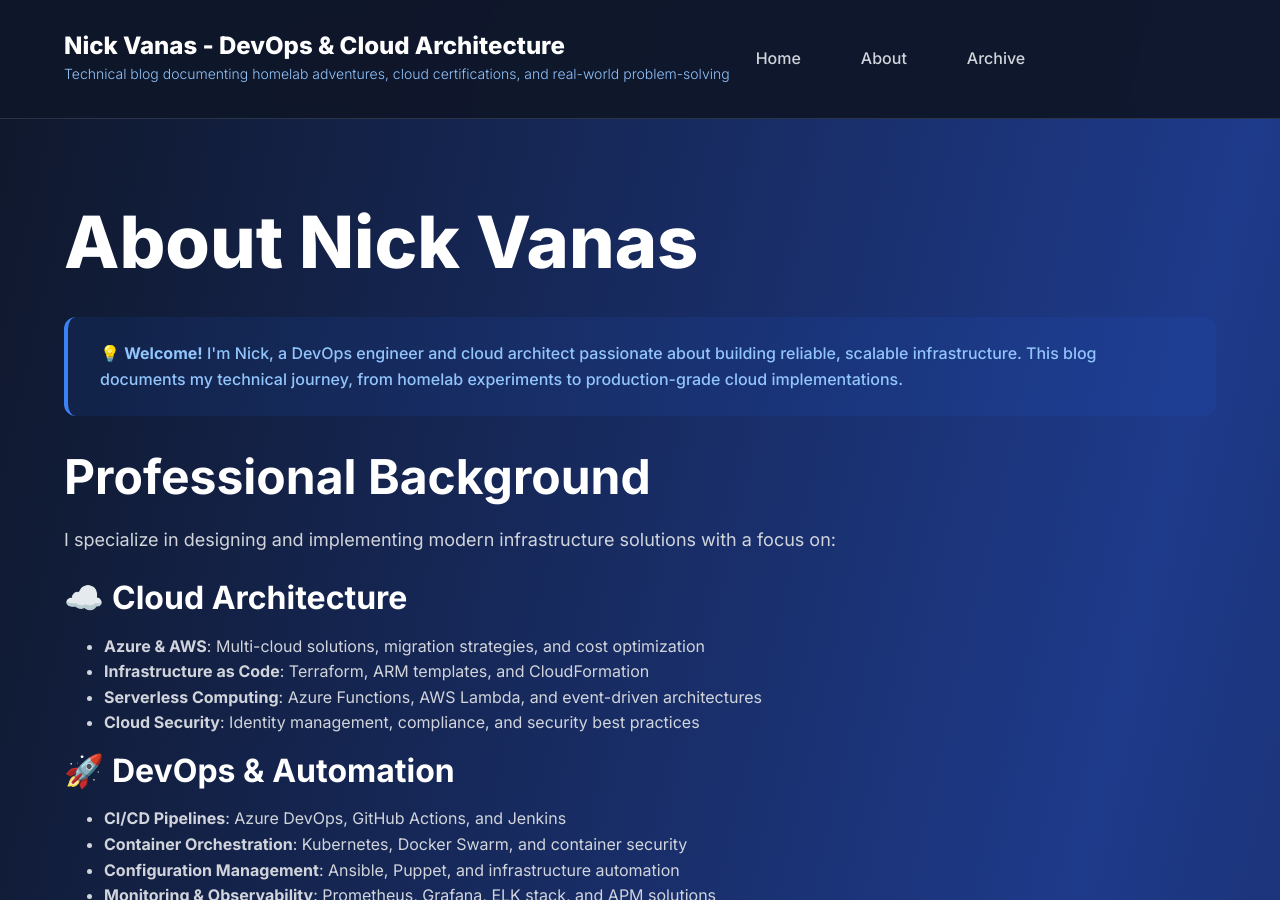
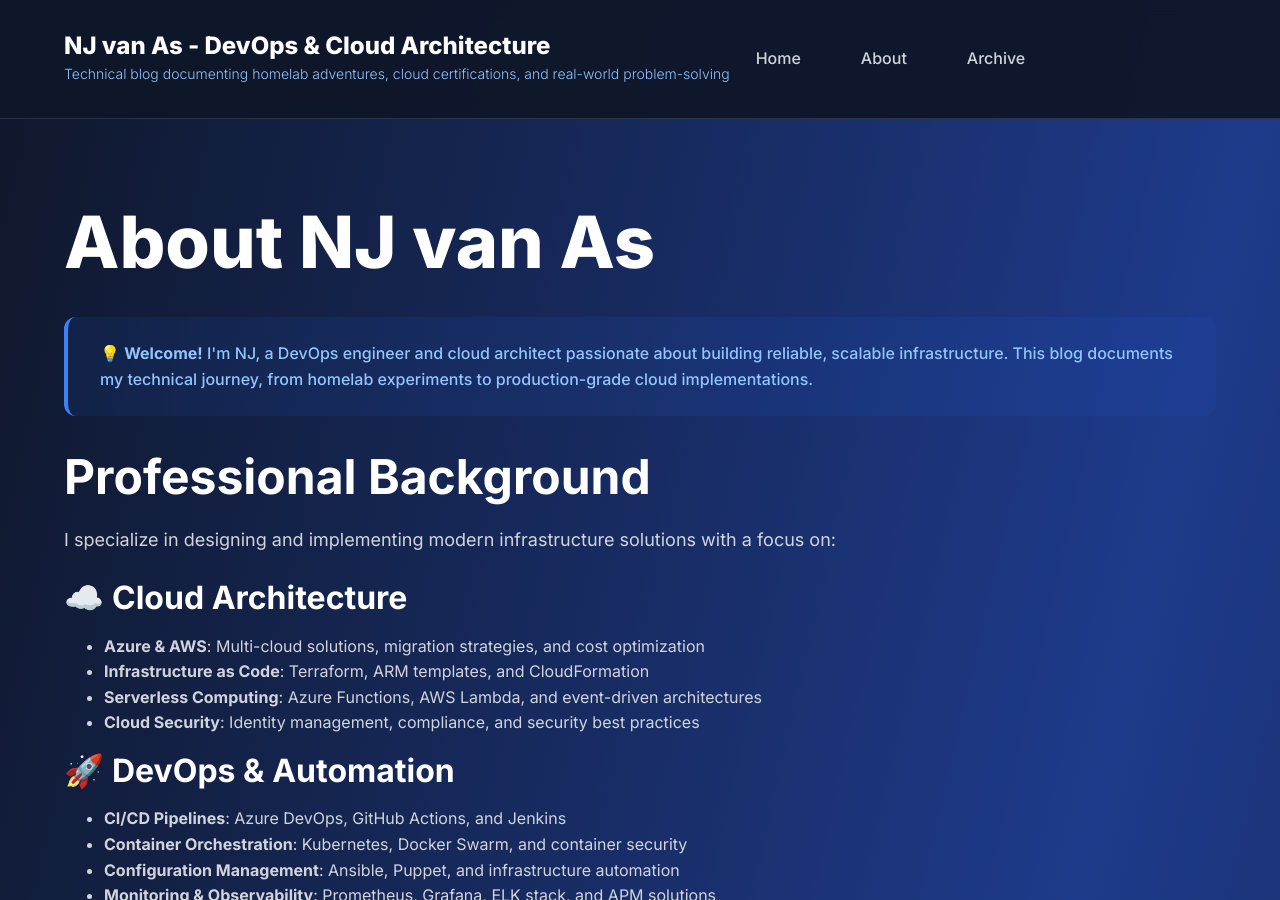
Before and after one commit to njvanas/Blog, a Jekyll site: the page built from about.md, in a window 1280 px wide and 900 px high. Built offline with Jekyll 4.4.1, drawn with Linux system fonts in a browser that asks for light colours; some of the changed text lies outside the part shown.

Commit message:
Update Name to NJ van As and Links

```diff
--- a/_config.yml
+++ b/_config.yml
@@ -1,9 +1,9 @@
-title: "Nick Vanas - DevOps & Cloud Architecture"
+title: "NJ van As - DevOps & Cloud Architecture"
 description: "Technical blog documenting homelab adventures, cloud certifications, and real-world problem-solving"
 baseurl: "/Blog"
 url: "https://njvanas.github.io"
-author: "Nick Vanas"
-email: "nick@njvanas.com"
+author: "NJ van As"
+email: "njvanas@duck.com"
 
 # Build settings
 markdown: kramdown
@@ -17,7 +17,7 @@ plugins:
 # GitHub Pages specific settings
 repository: njvanas/Blog
 github_username: njvanas
-linkedin_username: nickvanas
+linkedin_username: njvanas
 
 # Navigation
 header_pages:
@@ -30,10 +30,10 @@ twitter:
   card: summary
 
 social:
-  name: Nick Vanas
+  name: NJ van As
   links:
     - https://github.com/njvanas
-    - https://linkedin.com/in/nickvanas
+    - https://linkedin.com/in/njvanas
     - https://njvanas.github.io
 
 # Collections
@@ -49,7 +49,6 @@ defaults:
       type: "posts"
     values:
       layout: "post"
-      author: "Nick Vanas"
 
 # Syntax highlighting
 kramdown:
--- a/about.md
+++ b/about.md
@@ -4,10 +4,10 @@ title: About
 permalink: /about/
 ---
 
-# About Nick Vanas
+# About NJ van As
 
 <div class="alert alert-info">
-💡 <strong>Welcome!</strong> I'm Nick, a DevOps engineer and cloud architect passionate about building reliable, scalable infrastructure. This blog documents my technical journey, from homelab experiments to production-grade cloud implementations.
+💡 <strong>Welcome!</strong> I'm NJ, a DevOps engineer and cloud architect passionate about building reliable, scalable infrastructure. This blog documents my technical journey, from homelab experiments to production-grade cloud implementations.
 </div>
 
 ## Professional Background
@@ -108,7 +108,7 @@ I'm always interested in connecting with fellow infrastructure enthusiasts, whet
 
 ### 🔗 **Professional Networks**
 - **GitHub**: [@njvanas](https://github.com/njvanas) - Open source contributions and project repositories
-- **LinkedIn**: [Nick Vanas](https://linkedin.com/in/nickvanas) - Professional updates and industry insights
+- **LinkedIn**: [NJ van As](https://linkedin.com/in/njvanas) - Professional updates and industry insights
 - **Email**: Available in the footer for direct communication
 
 ### 💬 **Community Engagement**
```
